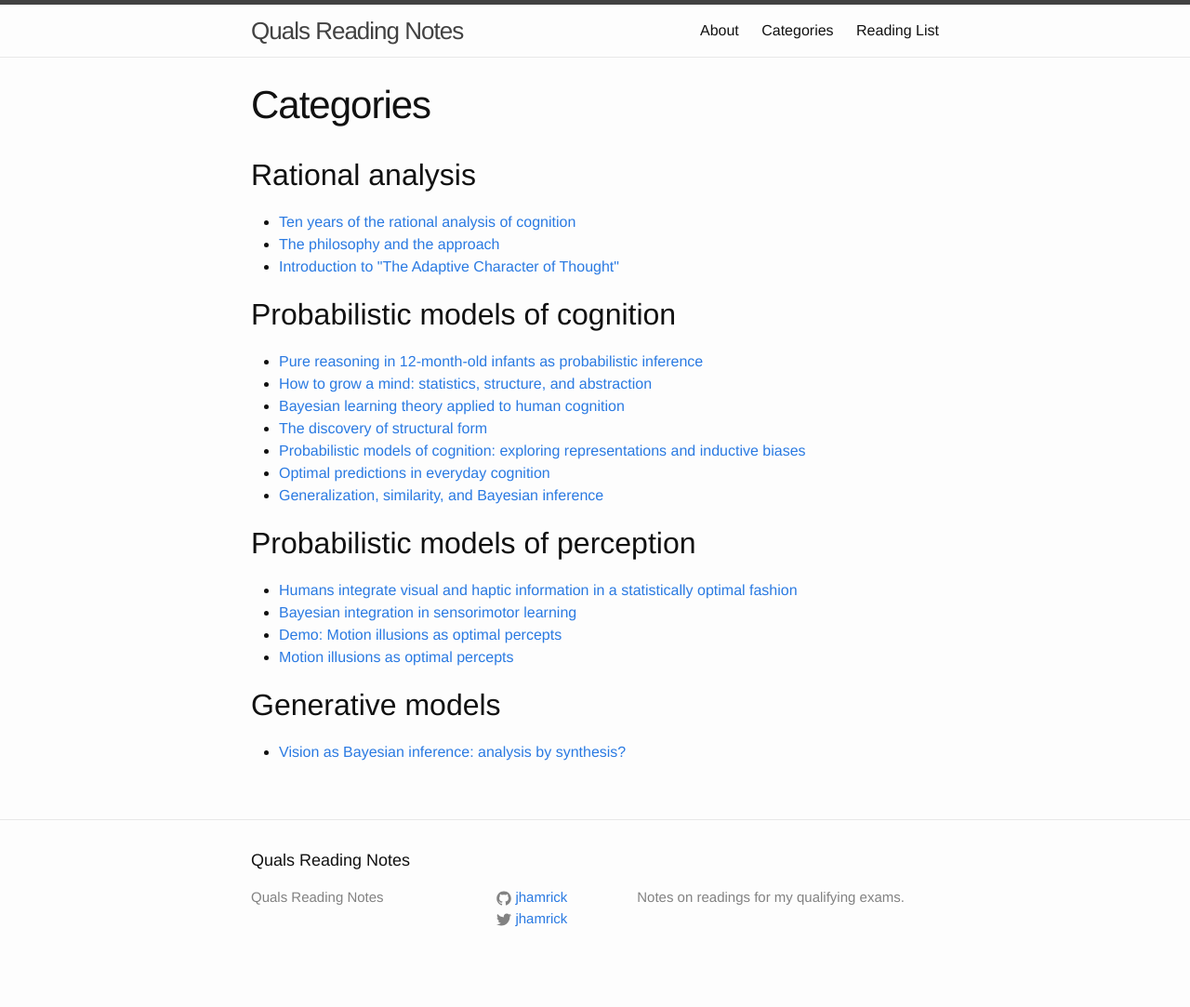
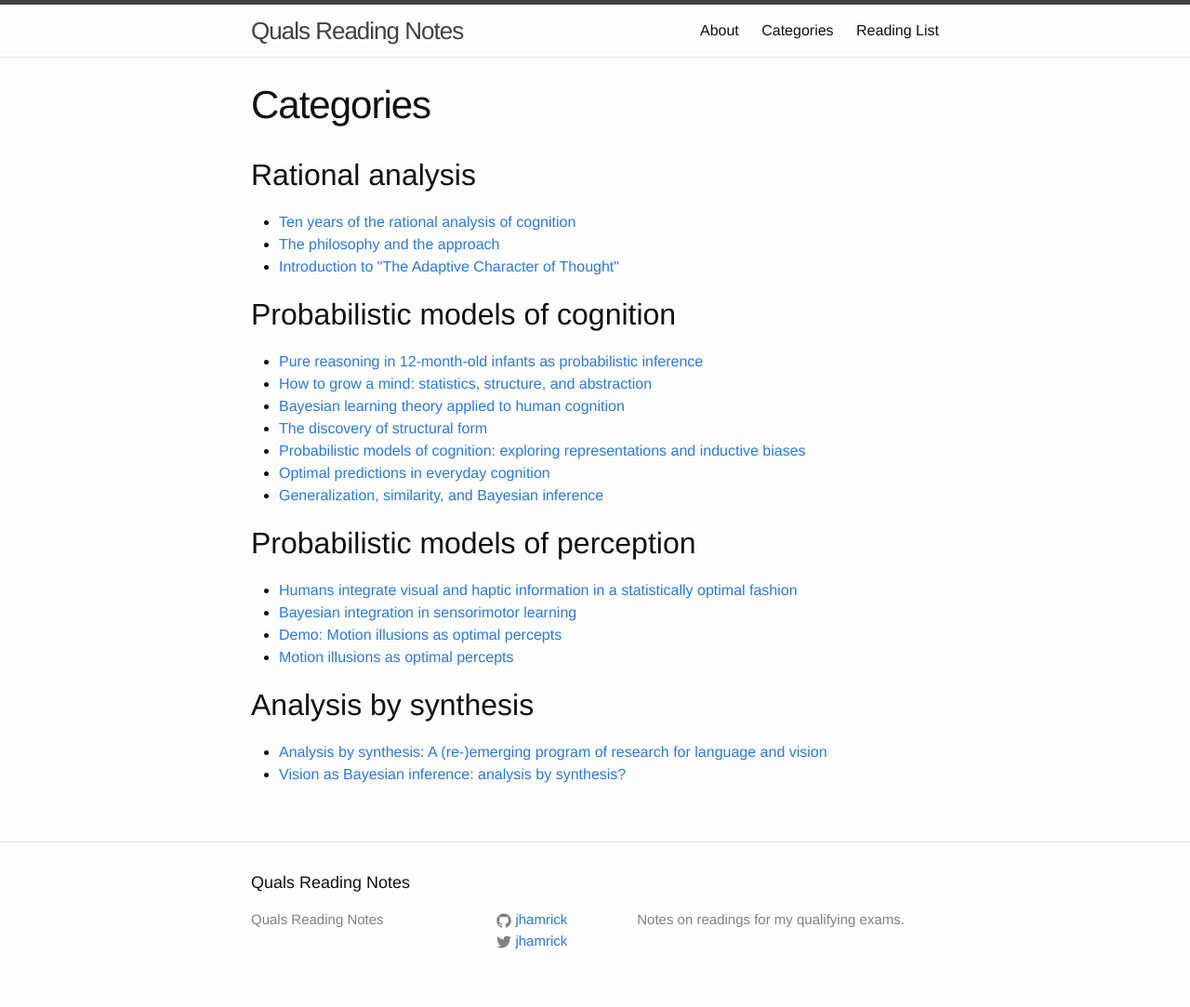
Before and after one commit to jhamrick/quals, a Jekyll site: the page built from categories.md, in a window 1280 px wide. Shown: the whole page at 93% size. Built offline with Jekyll 4.4.1, drawn with Linux system fonts in a browser that asks for light colours; before the commit the page ends 1059 px from its top, so only the background shows below that; some of the changed lines change nothing that is shown.

Commit message:
Add notes for Bever2010

```diff
--- a/_posts/2015-11-10-Yuille2006.md
+++ b/_posts/2015-11-10-Yuille2006.md
@@ -2,7 +2,7 @@
 layout: post
 title:  "Vision as Bayesian inference: analysis by synthesis?"
 date:   2015-11-10 18:42:19
-category: Generative models
+category: Analysis by synthesis
 ---
 
 {% reference Yuille2006 %}
--- /dev/null
+++ b/_posts/2015-11-11-Bever2010.md
@@ -0,0 +1,51 @@
+---
+layout: post
+title:  "Analysis by synthesis: A (re-)emerging program of research for language and vision"
+date:   2015-11-11 11:55:24
+category: Analysis by synthesis
+---
+
+{% reference Bever2010 %}
+
+# Summary
+
+Bever & Poeppel describe the *analysis by synthesis* (AxS) approach and how it applies to language. AxS was apparently first proposed by [Halle & Stevens]({{site.baseurl}}{% post_url 2015-11-11-Halle1962 %}) as a hypothesis for how speech production works. It follows the following steps:
+
+1. Form a rough hypothesis about the input based on simple cues
+2. Synthesize a full simulation of the input based on that hypothesis
+3. Compare the simulated input to the real input
+4. If the two match, then the structure of 2 is taken to be the true structure of the input
+
+If they don't match, then some iterative process of error reduction is performed. This approach is motivated by the idea that "it is computationally intractable to go directly from the more concrete to the more abstract representation by way of filters or other kinds of 'bottom-up' triggering templates" (pg. 177).
+
+Bever & Poepple go on to discuss how AxS is related to the motor theory of speech perception, how it is already being (implicitly) used in many automatic speech recognition systems, how it relates to AxS in vision, and the compatibility with Bayesian models.
+
+## Motor theory of speech perception
+
+The *motor theory of speech perception* states that "listeners are reconstructing the articulatory gestures of the speaker, and using those as the trigger for the perception of the underlying intended sequence of phones as though they actually occurred acoustically" (pg. 179). To me, this sounds a bit like the "simulation theory" in theory of mind.
+
+## Automatic speech recognition
+
+They note that automatic speech recognition systems often use generative models, for example of "words-to-waveforms". This is different from the AxS approach proposed by Halle & Stevens, however, in that AxS uses a model of the articulatory system, while the ASR approaches store "vectors representing [Gaussian] mean and variance of spectral slices". I suppose this difference essentially makes AxS closer to the motor theory of speech perception. At the computational level, I'm not sure how much this distinction matters, assuming the "fixed" model of speech production is detailed enough to capture the full range of effects that can actually occur when speaking a word.
+
+## Analysis by synthesis in vision
+
+Bever & Poepple reference [Yuille & Kersten]({{site.baseurl}}{% post_url 2015-11-10-Yuille2006 %}), among others, and discuss how AxS has been fruitful in vision. They note that given the wide array of cross-modal effects, if such a AxS process exists in vision, then it is likely to occur for audition/speech perception as well, perhaps utilizing some sort of general-purpose mechanism.
+
+## Bayesian approach
+
+Ultimately, they say that there is no conflict with the Bayesian approach to implementing AxS. I agree with this; there's no fundamental difference, using a Bayesian model is just a different way of formalizing it.
+
+# Methods
+
+n/a
+
+# Algorithm
+
+n/a
+
+# Takeaways
+
+AxS seems to be a promising approach in both vision and language. However, as I discussed a bit in my notes on [Yuille & Kersten]({{site.baseurl}}{% post_url 2015-11-10-Yuille2006 %}), I don't necessarily see why the "synthesis" component is so crucial. If that's what is necessary to compute the probability (e.g., if you are using some approach like Approximate Bayesian Computation), then sure, but I'm not convinced that it is. As long as you can compute the PDF at a particular point, then you can evaluate the likelihood of the data given the model without necessarily needing to created a synthesized version of the image or sound production.
+
+So in general, my takeaway from the "analysis by synthesis" approach doesn't so much have to do with synthesis itself, but of the combination of low-level cues to generate hypotheses, and top-down knowledge to constrain those hypotheses. The reason for having this particular approach (as opposed to just doing inference over all hypotheses) is that the space of hypotheses is large enough so as to make it intractable to consider all possible hypotheses.
```
